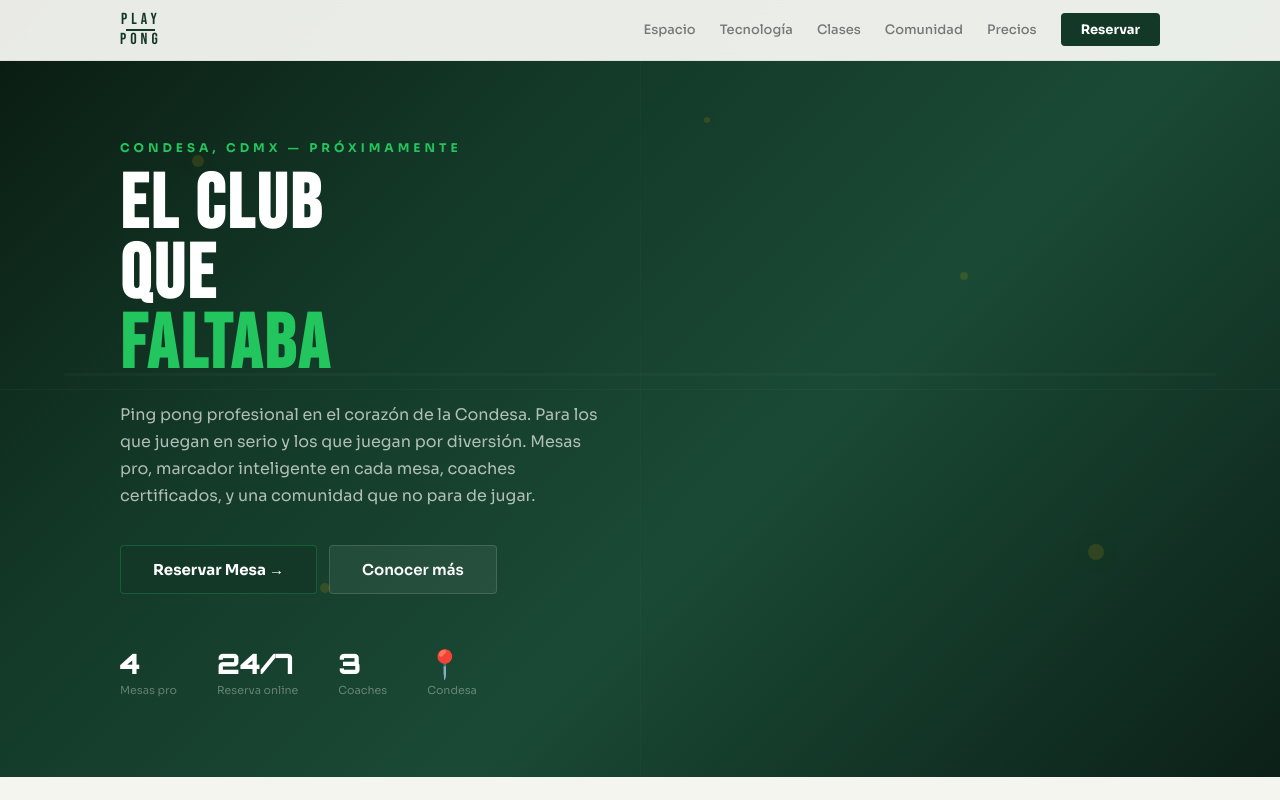
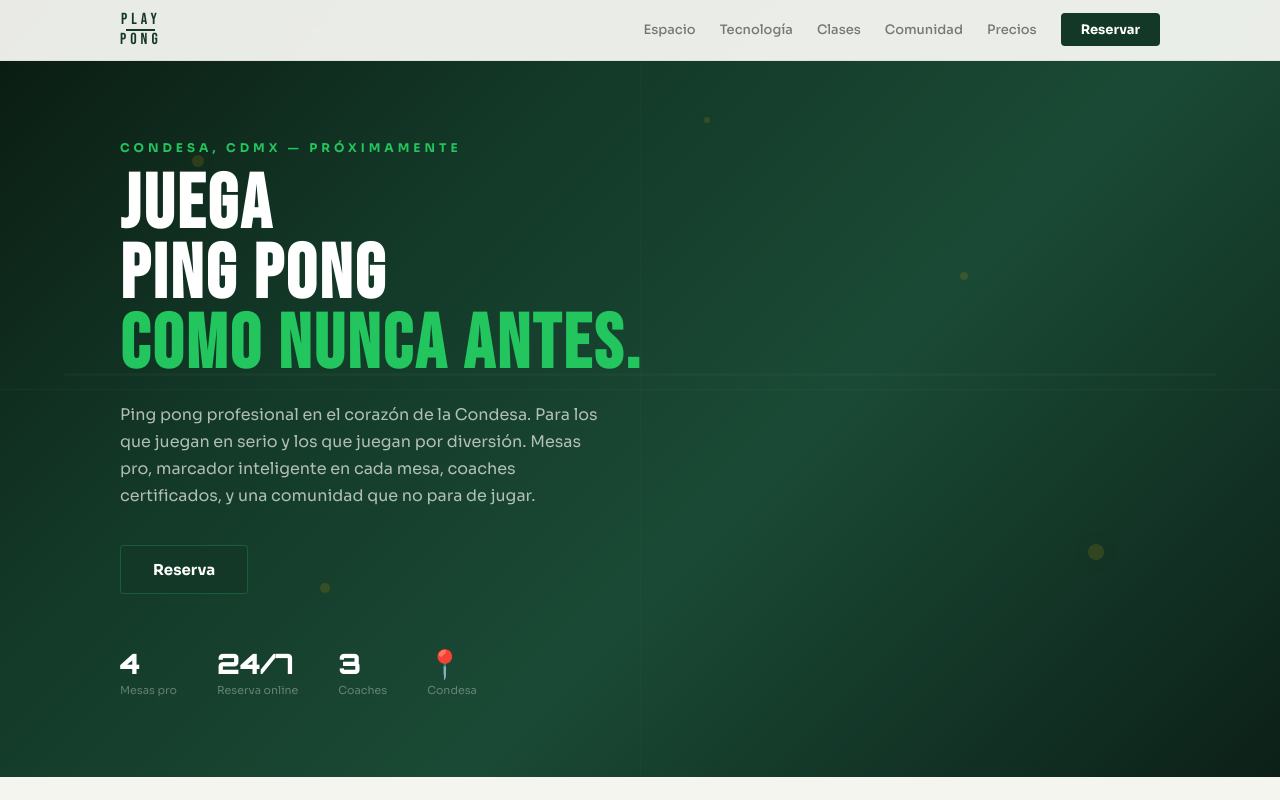
Before and after one commit to angelsahagun/playpong-mx, a React (Vite) app: page / in a window 1280 px wide. Shown: the top 800 px of the page. Built offline with nearby package versions, Linux system fonts and the light colour scheme.

Commit message:
Update hero copy, logo scroll-to-top, remove Conocer más button

```diff
--- a/src/App.jsx
+++ b/src/App.jsx
@@ -79,7 +79,7 @@ function Landing({ onApp }) {
       {/* NAV */}
       <nav style={{position:"fixed",top:0,left:0,right:0,zIndex:100,background:C.white+"ee",backdropFilter:"blur(12px)",borderBottom:`1px solid ${C.border}`}}>
         <div style={{maxWidth:1080,margin:"0 auto",display:"flex",justifyContent:"space-between",alignItems:"center",padding:"12px 20px"}}>
-          <Logo size={16} color={C.green}/>
+          <a href="#" onClick={(e)=>{e.preventDefault();window.scrollTo({top:0,behavior:'smooth'})}} style={{cursor:'pointer'}}><Logo size={16} color={C.green}/></a>
           <div style={{display:"flex",gap:24,alignItems:"center"}}>
             {["Espacio","Tecnología","Clases","Comunidad","Precios"].map(s=><a key={s} href={`#${s.toLowerCase()}`} style={{color:C.sub,fontSize:13,fontWeight:500}}>{s}</a>)}
             <button style={{padding:"8px 20px",background:C.green,border:"none",borderRadius:R,color:"#fff",fontSize:13,fontWeight:700,fontFamily:"'Sora',sans-serif"}} onClick={onApp}>Reservar</button>
@@ -93,14 +93,14 @@ function Landing({ onApp }) {
         <div style={{position:"relative",zIndex:2,maxWidth:1080,margin:"0 auto",padding:"80px 20px",width:"100%"}}>
           <p className="fu" style={{color:C.greenText,fontSize:12,fontWeight:700,letterSpacing:4,marginBottom:16}}>CONDESA, CDMX — PRÓXIMAMENTE</p>
           <h1 className="fu1" style={{fontFamily:"'Bebas Neue',sans-serif",fontSize:76,lineHeight:.92,letterSpacing:3,color:"#fff",marginBottom:20,maxWidth:600}}>
-            EL CLUB<br/>QUE<br/><span style={{color:C.greenText}}>FALTABA</span>
+            JUEGA<br/>PING PONG<br/><span style={{color:C.greenText}}>COMO NUNCA ANTES.</span>
           </h1>
           <p className="fu2" style={{color:"#ffffffaa",fontSize:16,lineHeight:1.7,maxWidth:480,marginBottom:36}}>
             Ping pong profesional en el corazón de la Condesa. Para los que juegan en serio y los que juegan por diversión. Mesas pro, marcador inteligente en cada mesa, coaches certificados, y una comunidad que no para de jugar.
           </p>
           <div className="fu3" style={{display:"flex",gap:12,flexWrap:"wrap"}}>
-            <button style={{padding:"14px 32px",background:C.green,border:`1px solid ${C.greenText}44`,borderRadius:R,color:"#fff",fontSize:15,fontWeight:700,fontFamily:"'Sora',sans-serif"}} onClick={onApp}>Reservar Mesa →</button>
-            <a href="#espacio" style={{padding:"14px 32px",background:"#ffffff10",border:"1px solid #ffffff22",borderRadius:R,color:"#fff",fontSize:15,fontWeight:600,fontFamily:"'Sora',sans-serif",display:"inline-block"}}>Conocer más</a>
+            <button style={{padding:"14px 32px",background:C.green,border:`1px solid ${C.greenText}44`,borderRadius:R,color:"#fff",fontSize:15,fontWeight:700,fontFamily:"'Sora',sans-serif"}} onClick={onApp}>Reserva</button>
+
           </div>
           <div className="fu3" style={{display:"flex",gap:40,marginTop:52}}>
             {[{n:"4",l:"Mesas pro"},{n:"24/7",l:"Reserva online"},{n:"3",l:"Coaches"},{n:"📍",l:"Condesa"}].map(s=><div key={s.l}><p style={{fontFamily:"'Orbitron',sans-serif",fontSize:28,fontWeight:900,color:"#fff"}}>{s.n}</p><p style={{color:"#ffffff55",fontSize:11,marginTop:2}}>{s.l}</p></div>)}
```
